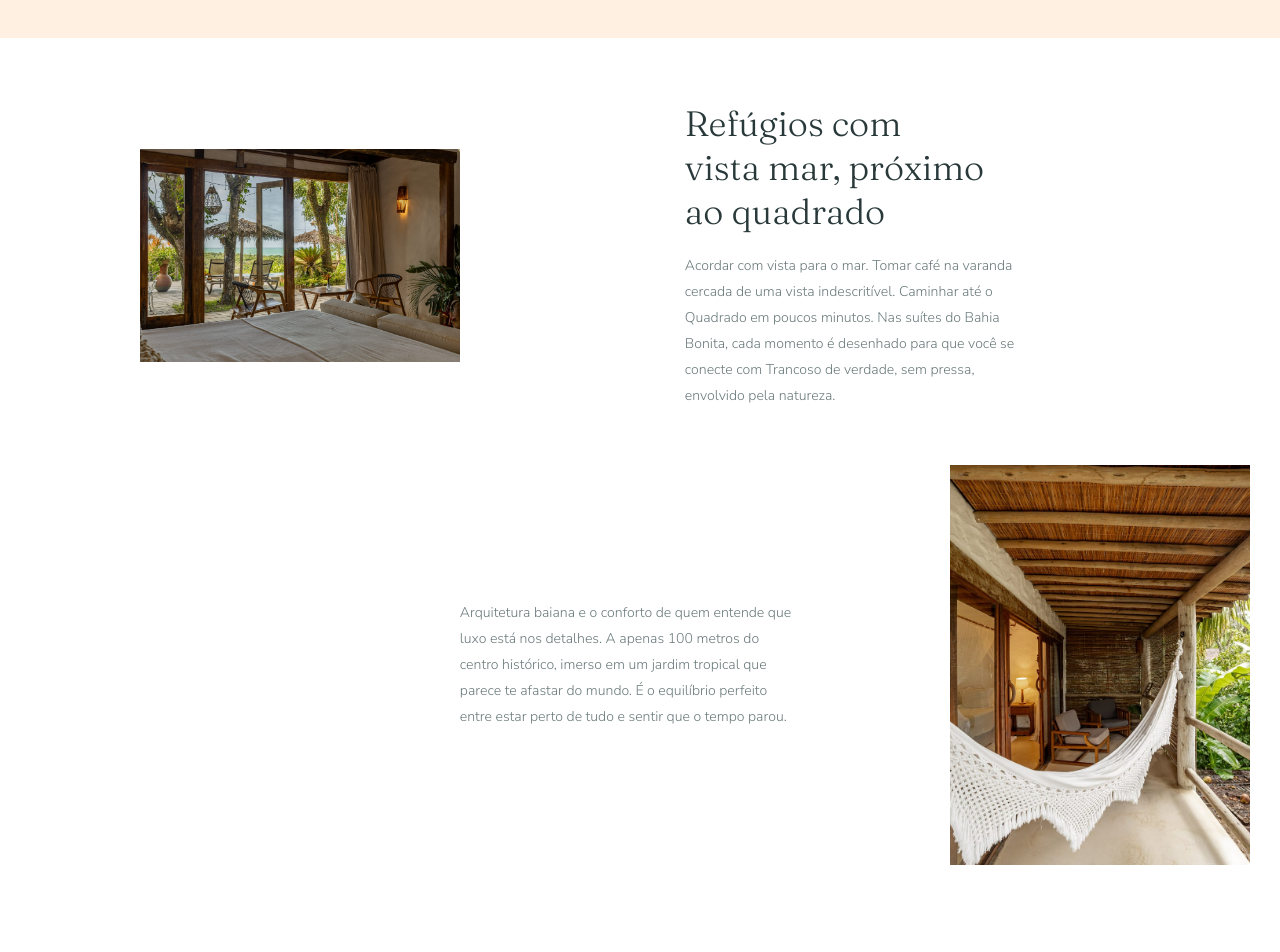
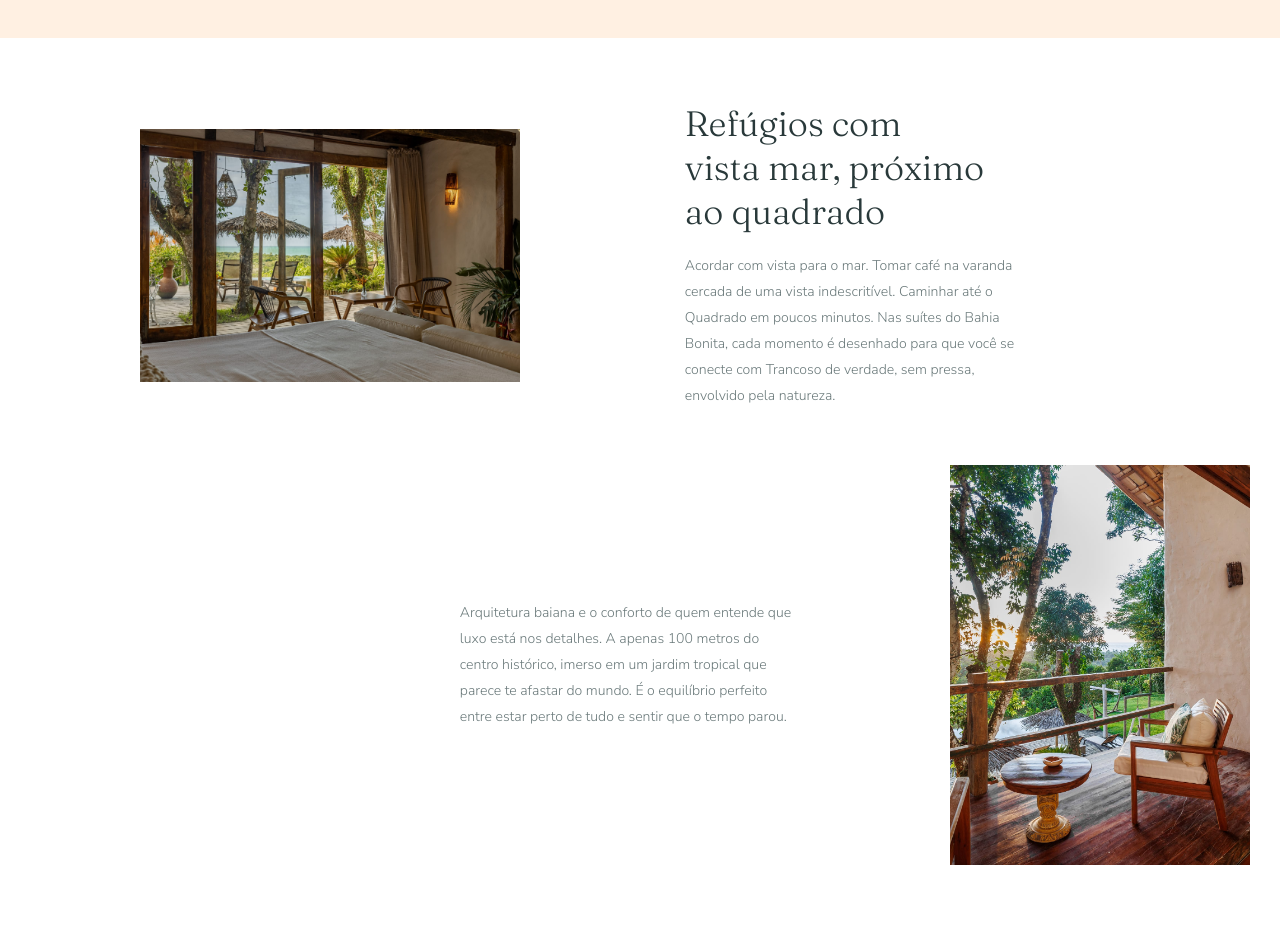
Before and after one commit to cauasalomao/bahia-bonita-site-ok, a plain HTML site: page index.html in a window 1280 px wide. Shown: the part 3840-4792 px from the top of the page. Drawn offline with nearby package versions, Linux system fonts and the light colour scheme.

Commit message:
Atualizar fotos home: Refúgios maior e Arquitetura baiana nova
- Foto do bloco "Refúgios com vista mar" aumentada (320px -> 380px)
- Foto do bloco "Arquitetura baiana" substituída por nova imagem da
  varanda com vista para o mar (otimizada a 0.54 MB)

Co-Authored-By: Claude Opus 4.7 (1M context) <noreply@anthropic.com>

```diff
--- a/index.html
+++ b/index.html
@@ -360,7 +360,7 @@
     <div class="container">
       <div class="ab-grid">
         <div class="ab-img">
-          <img src="assets/img/home/refugios-vista-mar.jpg" alt="Suíte com vista mar — Bahia Bonita" loading="lazy">
+          <img src="assets/img/home/refugios-vista-mar.jpg" alt="Suíte com vista mar — Bahia Bonita" loading="lazy" style="max-width:380px;">
         </div>
         <div class="ab-txt">
           <h2>Refúgios com<br>vista mar, próximo<br>ao quadrado</h2>
@@ -378,7 +378,7 @@
           <p>Arquitetura baiana e o conforto de quem entende que luxo está nos detalhes. A apenas 100 metros do centro histórico, imerso em um jardim tropical que parece te afastar do mundo. É o equilíbrio perfeito entre estar perto de tudo e sentir que o tempo parou.</p>
         </div>
         <div class="casas-img" style="right:-60px;">
-          <img src="assets/img/suites/suite-luxo-superior/01.jpg" alt="Arquitetura baiana — Bahia Bonita" loading="lazy">
+          <img src="assets/img/home/arquitetura-baiana.jpg" alt="Arquitetura baiana — Bahia Bonita" loading="lazy">
         </div>
       </div>
     </div>
```
Also changed, not shown: assets/img/home/arquitetura-baiana.jpg (added).
